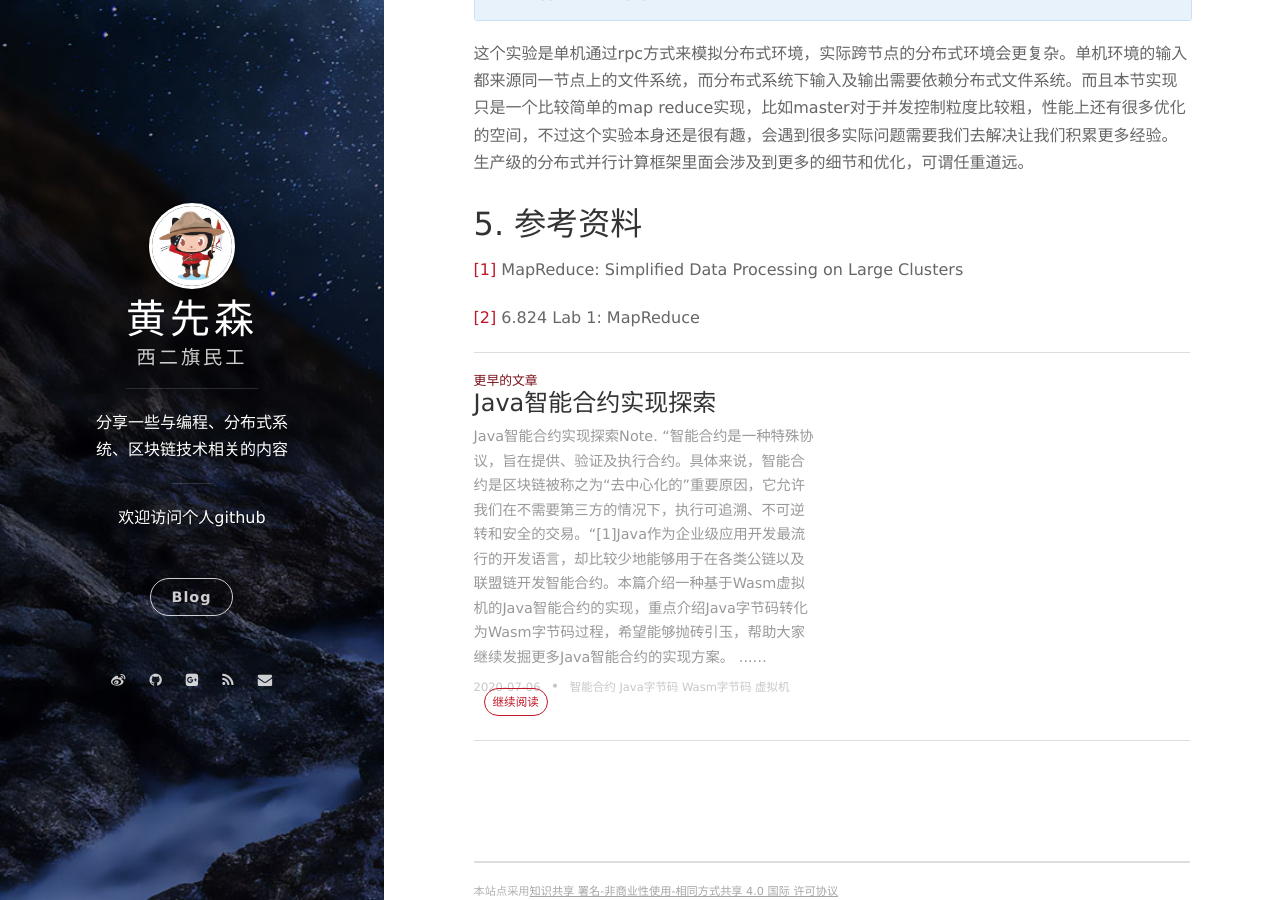
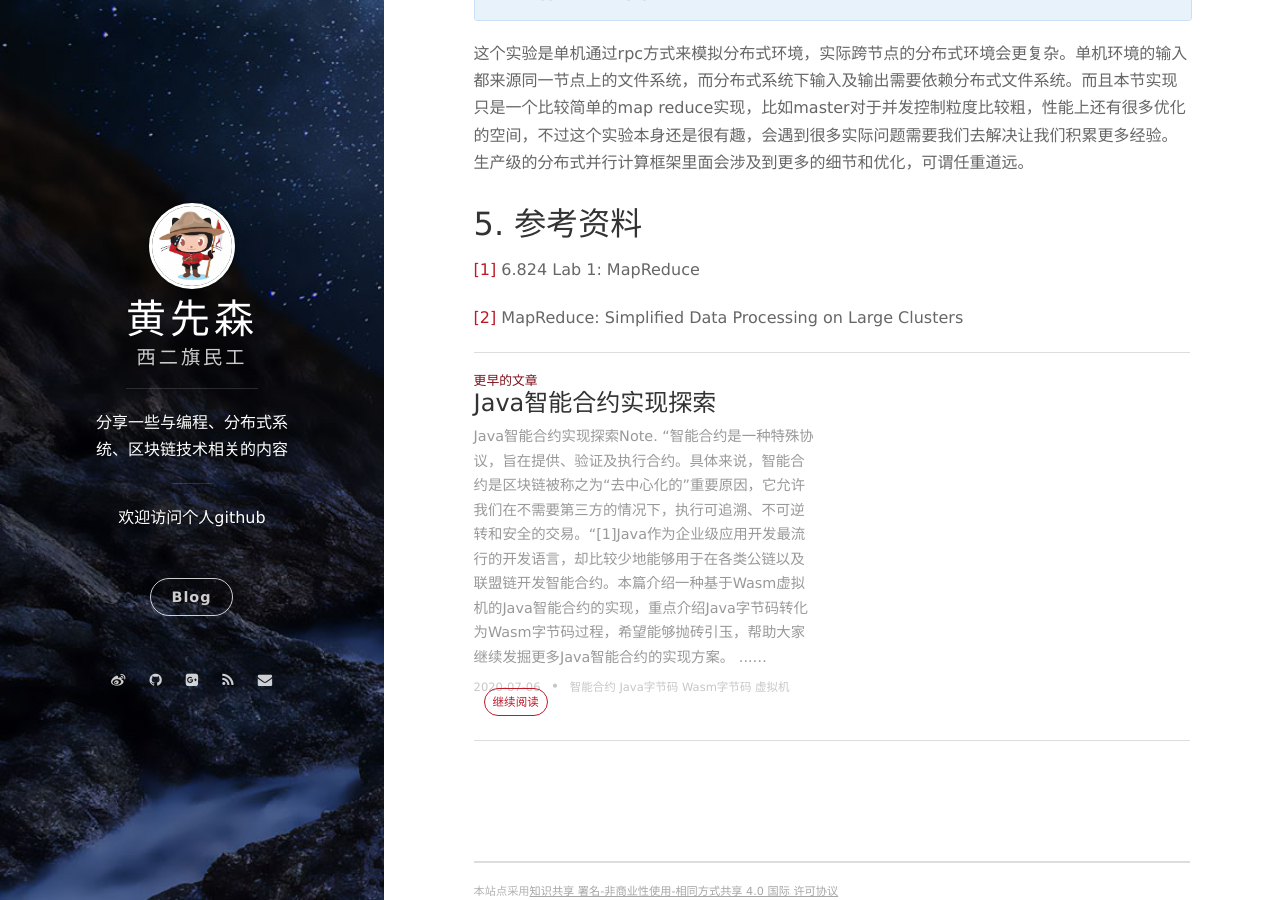
Before and after one commit to berryjam/berryjam.github.io, a Jekyll site: the page built from _posts/2020-09-12-6.824分布式系统课程系列(一):开篇&MapReduce介绍及框架实现.md, in a window 1280 px wide and 900 px high, scrolled down 4754 px. Built offline with Jekyll 4.4.1, drawn with Linux system fonts in a browser that asks for light colours; nearby versions of some CDN libraries; comment, search, counter and statistics services are not loaded.

```diff
--- a/_posts/2020-09-12-6.824分布式系统课程系列(一):开篇&MapReduce介绍及框架实现.md
+++ b/_posts/2020-09-12-6.824分布式系统课程系列(一):开篇&MapReduce介绍及框架实现.md
@@ -122,13 +122,13 @@ MapReduce的详细介绍可参考之前的文章[MapReduce:大数据并行计算
 
 ## 3. MapReduce课程框架介绍
 
-这是一个构建MapReduce系统的实验[[2]](https://pdos.csail.mit.edu/6.824/labs/lab-mr.html)，我们将实现两个程序（以单个进程形式运行）：
+这是一个构建MapReduce系统的实验[[1]](https://pdos.csail.mit.edu/6.824/labs/lab-mr.html)，我们将实现两个程序（以单个进程形式运行）：
 
 **worker程序**：调用应用程序定义的Map和Reduce函数，并通过读写文件方式来处理两个函数的输入、输出。
 
 **master程序**：而master进程则负责将任务指派给worker，并处理执行过程中失败的worker。
 
-可以看出MapReduce是一个典型的主从架构，接下来的实现如论文[[1]](http://static.googleusercontent.com/media/research.google.com/zh-CN//archive/mapreduce-osdi04.pdf)所述。
+可以看出MapReduce是一个典型的主从架构，接下来的实现如论文[[2]](http://static.googleusercontent.com/media/research.google.com/zh-CN//archive/mapreduce-osdi04.pdf)所述。
 
 ### 环境准备
 
@@ -194,6 +194,6 @@ filename:../pg-tom_sawyer.txt
 
 ## 5. 参考资料
 
-[[1]](http://static.googleusercontent.com/media/research.google.com/zh-CN//archive/mapreduce-osdi04.pdf) MapReduce: Simplified Data Processing on Large Clusters
+[[1]](https://pdos.csail.mit.edu/6.824/labs/lab-mr.html) 6.824 Lab 1: MapReduce
 
-[[2]](https://pdos.csail.mit.edu/6.824/labs/lab-mr.html) 6.824 Lab 1: MapReduce
+[[2]](http://static.googleusercontent.com/media/research.google.com/zh-CN//archive/mapreduce-osdi04.pdf) MapReduce: Simplified Data Processing on Large Clusters
```
